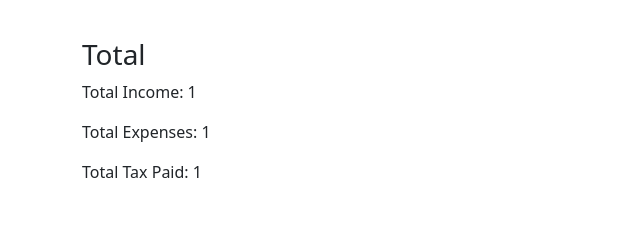
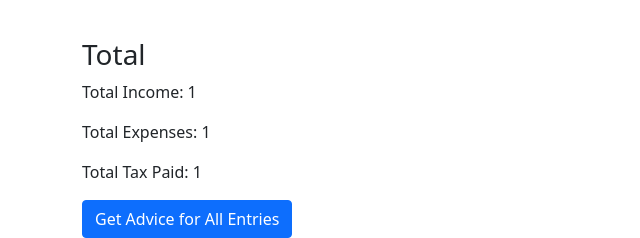
Before and after one commit to GeorgeSiougles/AIProjectAssignment, a Python web app: template app/templates/home.html in a window 1280 px wide. Shown: the part 742-980 px from the top of the page, without its empty margins (0-640 px from the left). Before the commit the page ends 920 px from the top, so only its background shows below. Run offline with Jinja, Linux system fonts and the light colour scheme; the template is opened without the code that fills it: most values are stand-ins (such as "Sample title", 1, 10 or a date in 2020).

Commit message:
Link to advice page

```diff
--- a/app/templates/home.html
+++ b/app/templates/home.html
@@ -69,6 +69,10 @@
         <p>Total Income: {{ total_income }}</p>
         <p>Total Expenses: {{ total_expenses }}</p>
         <p>Total Tax Paid: {{ total_tax }}</p>
+
+        <form method="get" action="/get_all_advice/">
+            <button type="submit" class="btn btn-primary">Get Advice for All Entries</button>
+        </form>
     </div>
 </body>
 </html>
```
